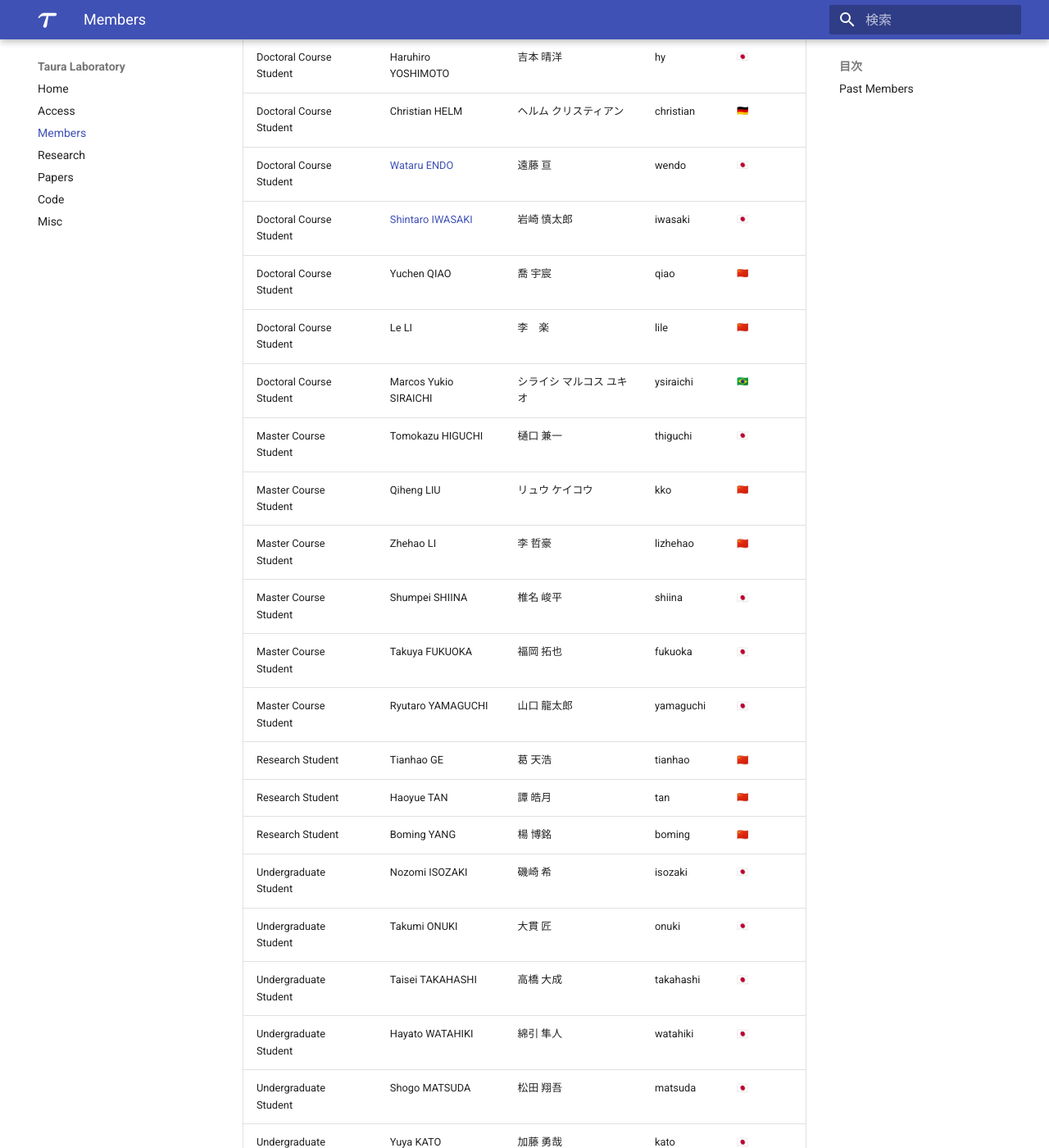
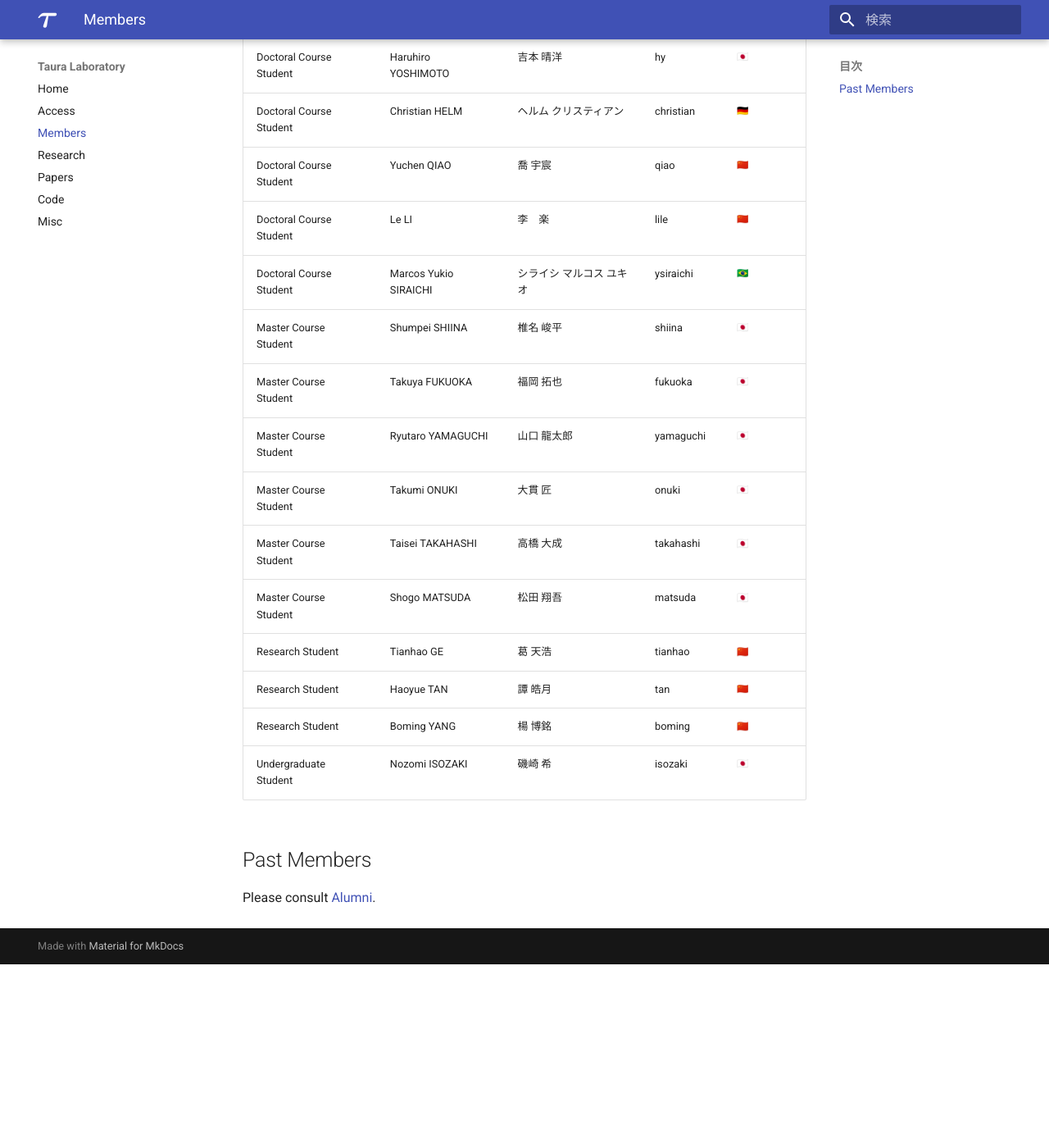
Before and after one commit to Yukayo/taura-lab, an MkDocs documentation site: the page built from docs/members.md, in a window 1280 px wide and 1400 px high, scrolled down 422 px. Shown: the whole window at 82% size. Built offline with MkDocs 1.6.1 and Material for MkDocs 9.7.7, drawn with Linux system fonts in a browser that asks for light colours; emoji names are drawn with the system emoji font; after the commit the page ends 1598 px from its top, so only the background shows below that.

Commit message:
Update members.md

```diff
--- a/docs/members.md
+++ b/docs/members.md
@@ -10,26 +10,19 @@ Each member's e-mail address is _account_ [at] eidos.ic.i.u-tokyo.ac.jp.
 |Secretary|Sachie IKEYA|池谷 幸絵|tausec|:jp:|
 |Doctoral Course Student|Haruhiro YOSHIMOTO|吉本 晴洋|hy|:jp:|
 |Doctoral Course Student|Christian HELM|ヘルム クリスティアン |christian|:de:|
-|Doctoral Course Student|[Wataru ENDO](https://endowataru.github.io/) |遠藤 亘|wendo|:jp:|
-|Doctoral Course Student|[Shintaro IWASAKI](https://www.eidos.ic.i.u-tokyo.ac.jp/~iwasaki/index.htm) |岩崎 慎太郎|iwasaki|:jp:|
 |Doctoral Course Student|Yuchen QIAO|喬 宇宸 |qiao|:cn:|
 |Doctoral Course Student|Le LI |李　楽 |lile|:cn:|
 |Doctoral Course Student|Marcos Yukio SIRAICHI|シライシ マルコス ユキオ|ysiraichi|:br:|
-|Master Course Student|Tomokazu HIGUCHI|樋口 兼一|thiguchi|:jp:|
-|Master Course Student|Qiheng LIU|リュウ ケイコウ |kko|:cn:|
-|Master Course Student|Zhehao LI|李 哲豪 |lizhehao|:cn:|
 |Master Course Student|Shumpei SHIINA|椎名 峻平 |shiina|:jp:|
 |Master Course Student|Takuya FUKUOKA|福岡 拓也 |fukuoka |:jp:|
 |Master Course Student|Ryutaro YAMAGUCHI|山口 龍太郎|yamaguchi|:jp:|
+|Master Course Student|Takumi ONUKI|大貫 匠 |onuki |:jp:|
+|Master Course Student|Taisei TAKAHASHI|高橋 大成 |takahashi|:jp:|
+|Master Course Student|Shogo MATSUDA|松田 翔吾 |matsuda|:jp:|
 |Research Student|Tianhao GE|葛 天浩|tianhao|:cn:|
 |Research Student|Haoyue TAN|譚 皓月|tan|:cn:|
 |Research Student|Boming YANG|楊 博銘|boming|:cn:|
 |Undergraduate Student|Nozomi ISOZAKI|磯崎 希 |isozaki |:jp:|
-|Undergraduate Student|Takumi ONUKI|大貫 匠 |onuki |:jp:|
-|Undergraduate Student|Taisei TAKAHASHI|高橋 大成 |takahashi|:jp:|
-|Undergraduate Student|Hayato WATAHIKI|綿引 隼人 |watahiki|:jp:|
-|Undergraduate Student|Shogo MATSUDA|松田 翔吾 |matsuda|:jp:|
-|Undergraduate Student|Yuya KATO|加藤 勇哉 |kato|:jp:|
 
 ## Past Members
 
```
